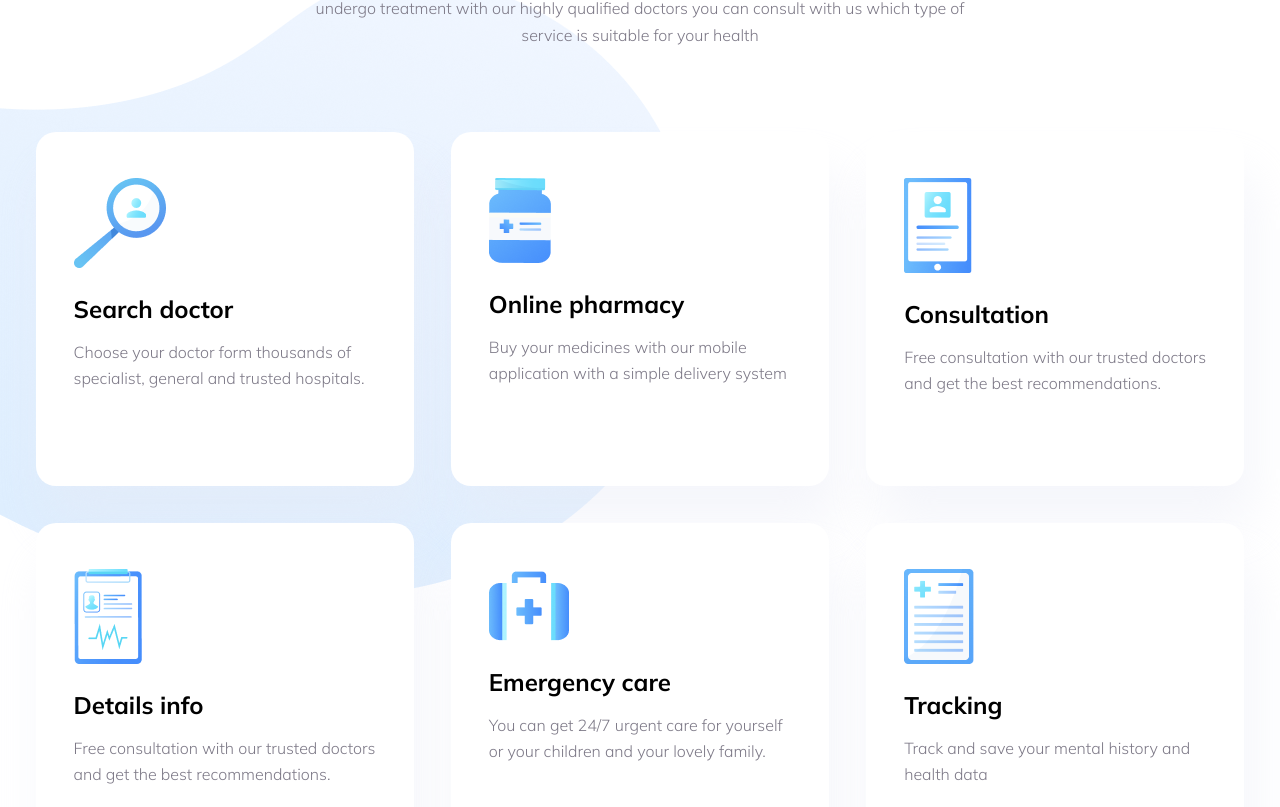
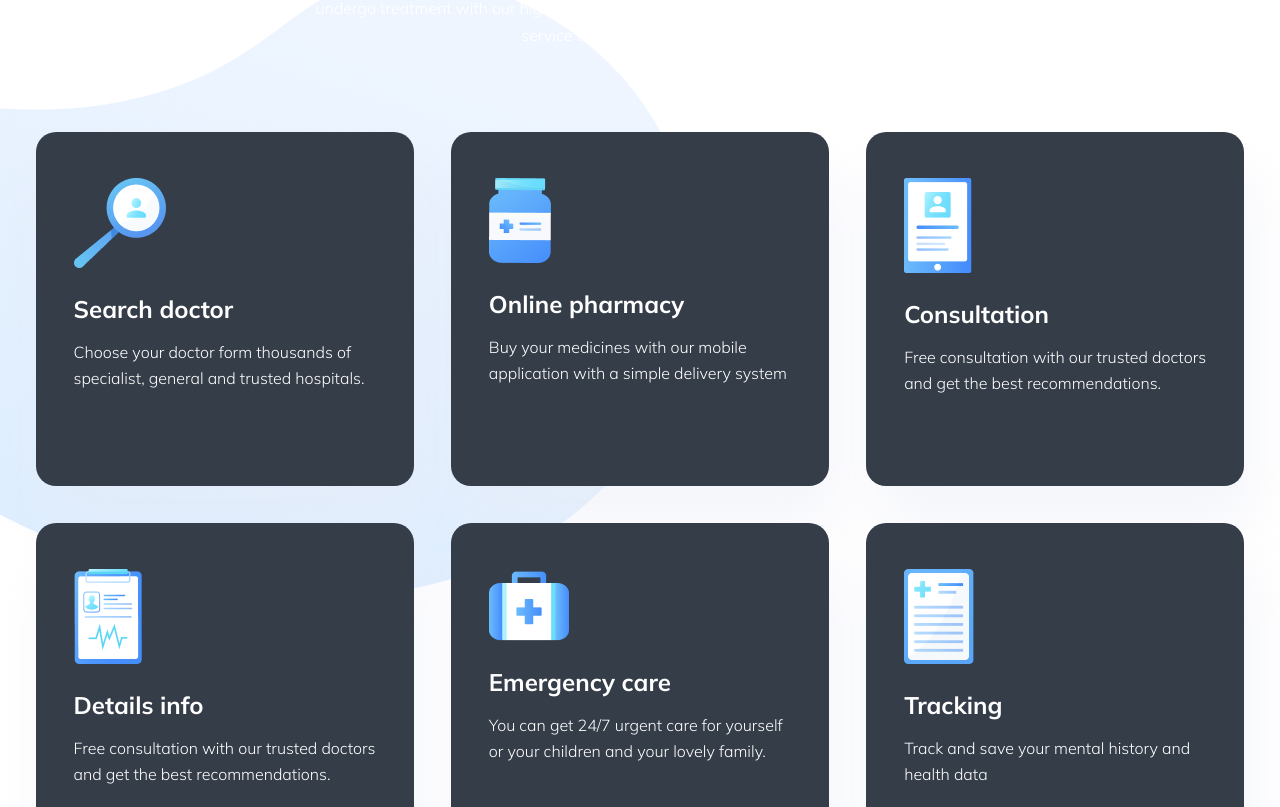
Before and after one commit to Anuraj4/Hospital-Website, a plain HTML site: page index.html in a window 1280 px wide. Shown: the part 1113-1920 px from the top of the page. Drawn offline with nearby package versions, Linux system fonts and the light colour scheme.

Commit message:
some changes

```diff
--- a/assets/css/main.css
+++ b/assets/css/main.css
@@ -18,6 +18,9 @@ html{
     -webkit-font-smoothing: antialiased;
     text-rendering: optimizeLegibility;
     -webkit-text-size-adjust: 100%;
+}
+.services-item{
+    background-color:#353d49 ;
 }
 
 /* some resets & configuration */
@@ -207,7 +210,7 @@ button{
 }
 .services-item{
     box-shadow: 10px 40px 50px 0px #e5e9f666;
-    background-color: var(--clr-white);
+    /* background-color: var(--clr-white); */
     border-radius: 20px;
     width: 350px;
     min-height: 354px;
@@ -288,7 +291,8 @@ button{
 }
 .feedback-content{
     max-width: 1120px;
-    background: linear-gradient(208.18deg, #67c3f3 9.05%, #5a98f2 76.74%);
+    /* background: linear-gradient(208.18deg, #67c3f3 9.05%, #5a98f2 76.74%); */
+    background-color: #353d49;
     border-radius: 24px;
     margin-right: auto;
     margin-left: auto;
@@ -460,10 +464,12 @@ button{
     z-index: -1;
 }
 
+
 /* footer */
 .footer{
     margin-top: 136.6px;
-    background: linear-gradient(183.41deg, #67c3f3 -8.57%, #5a98f2 82.96%);
+    /* background: linear-gradient(183.41deg, #67c3f3 -8.57%, #5a98f2 82.96%); */
+    background-color: #353d49;
     padding-top: 118px;
     padding-bottom: 109px;
     position: relative;
@@ -639,6 +645,7 @@ button{
 
     .services-item{
         width: calc(50% - 37px);
+        background-color: #353d49;
     }
 
     .sc-services{
--- a/index.html
+++ b/index.html
@@ -98,7 +98,7 @@
                                 <div class = "content-wrapper">
                                     <h3 class = "title-box-name">Our services</h3>
                                     <div class = "title-separator mx-auto"></div>
-                                    <p class = "text title-box-text">We provide you the best choices for you. Adjust it to your health needs and make sure you undergo treatment with our highly qualified doctors you can consult with us which type of service is suitable for your health</p>
+                                    <p class = "text title-box-text" style="color: white;">We provide you the best choices for you. Adjust it to your health needs and make sure you undergo treatment with our highly qualified doctors you can consult with us which type of service is suitable for your health</p>
                                 </div>
                             </div>
 
@@ -107,48 +107,48 @@
                                     <div class = "item-icon">
                                         <img src = "assets/images/service-icon-1.png" alt = "service icon">
                                     </div>
-                                    <h5 class = "item-title fw-7">Search doctor</h5>
-                                    <p class = "text">Choose your doctor form thousands of specialist, general and trusted hospitals.</p>
+                                    <h5 class = "item-title fw-7" style="color: white;">Search doctor</h5>
+                                    <p class = "text" style="color: white;">Choose your doctor form thousands of specialist, general and trusted hospitals.</p>
                                 </div>
 
                                 <div class = "services-item">
                                     <div class = "item-icon">
                                         <img src = "assets/images/service-icon-2.png" alt = "service icon">
                                     </div>
-                                    <h5 class = "item-title fw-7">Online pharmacy</h5>
-                                    <p class = "text">Buy your medicines with our mobile application with a simple delivery system</p>
+                                    <h5 class = "item-title fw-7" style="color: white;">Online pharmacy</h5>
+                                    <p class = "text" style="color: white;">Buy your medicines with our mobile application with a simple delivery system</p>
                                 </div>
 
                                 <div class = "services-item">
                                     <div class = "item-icon">
                                         <img src = "assets/images/service-icon-3.png" alt = "service icon">
                                     </div>
-                                    <h5 class = "item-title fw-7">Consultation</h5>
-                                    <p class = "text">Free consultation with our trusted doctors and get the best recommendations.</p>
+                                    <h5 class = "item-title fw-7" style="color: white;">Consultation</h5>
+                                    <p class = "text" style="color: white;">Free consultation with our trusted doctors and get the best recommendations.</p>
                                 </div>
 
                                 <div class = "services-item">
                                     <div class = "item-icon">
                                         <img src = "assets/images/service-icon-4.png" alt = "service icon">
                                     </div>
-                                    <h5 class = "item-title fw-7">Details info</h5>
-                                    <p class = "text">Free consultation with our trusted doctors and get the best recommendations.</p>
+                                    <h5 class = "item-title fw-7" style="color: white;">Details info</h5>
+                                    <p class = "text" style="color: white;">Free consultation with our trusted doctors and get the best recommendations.</p>
                                 </div>
 
                                 <div class = "services-item">
                                     <div class = "item-icon">
                                         <img src = "assets/images/service-icon-5.png" alt = "service icon">
                                     </div>
-                                    <h5 class = "item-title fw-7">Emergency care</h5>
-                                    <p class = "text">You can get 24/7 urgent care for yourself or your children and your lovely family.</p>
+                                    <h5 class = "item-title fw-7" style="color: white;">Emergency care</h5>
+                                    <p class = "text" style="color: white;">You can get 24/7 urgent care for yourself or your children and your lovely family.</p>
                                 </div>
 
                                 <div class = "services-item">
                                     <div class = "item-icon">
                                         <img src = "assets/images/service-icon-6.png" alt = "service icon">
                                     </div>
-                                    <h5 class = "item-title fw-7">Tracking</h5>
-                                    <p class = "text">Track and save your mental history and health data</p>
+                                    <h5 class = "item-title fw-7" style="color: white;">Tracking</h5>
+                                    <p class = "text" style="color: white;">Track and save your mental history and health data</p>
                                 </div>
                             </div>
 
@@ -218,9 +218,7 @@
                                     <div class = "title-separator mx-auto"></div>
                                 </div>
                             </div>
-
                             <div class = "feedback-list feedback-slider owl-carousel owl-theme">
-
                                 <div class = "feedback-item d-grid">
                                     <div class = "item-left d-flex align-items-center">
                                         <div class = "item-img">
@@ -251,7 +249,7 @@
                             </div>
                             <div class = "title-box text-center">
                                 <div class = "content-wrapper">
-                                    <h3 class = "title-box-name">Check out our latest article</h3>
+                                    <h3 class = "title-box-name" >Check out our latest article</h3>
                                     <div class = "title-separator mx-auto"></div>
                                 </div>
                             </div>
```
